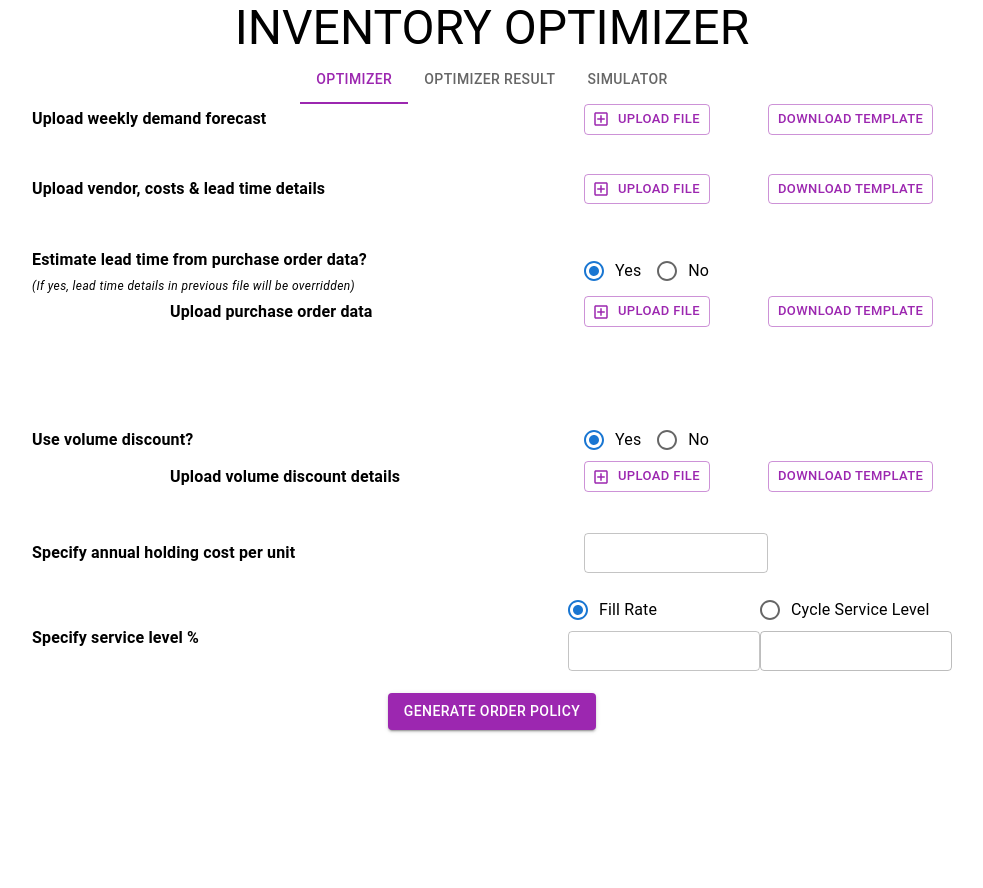
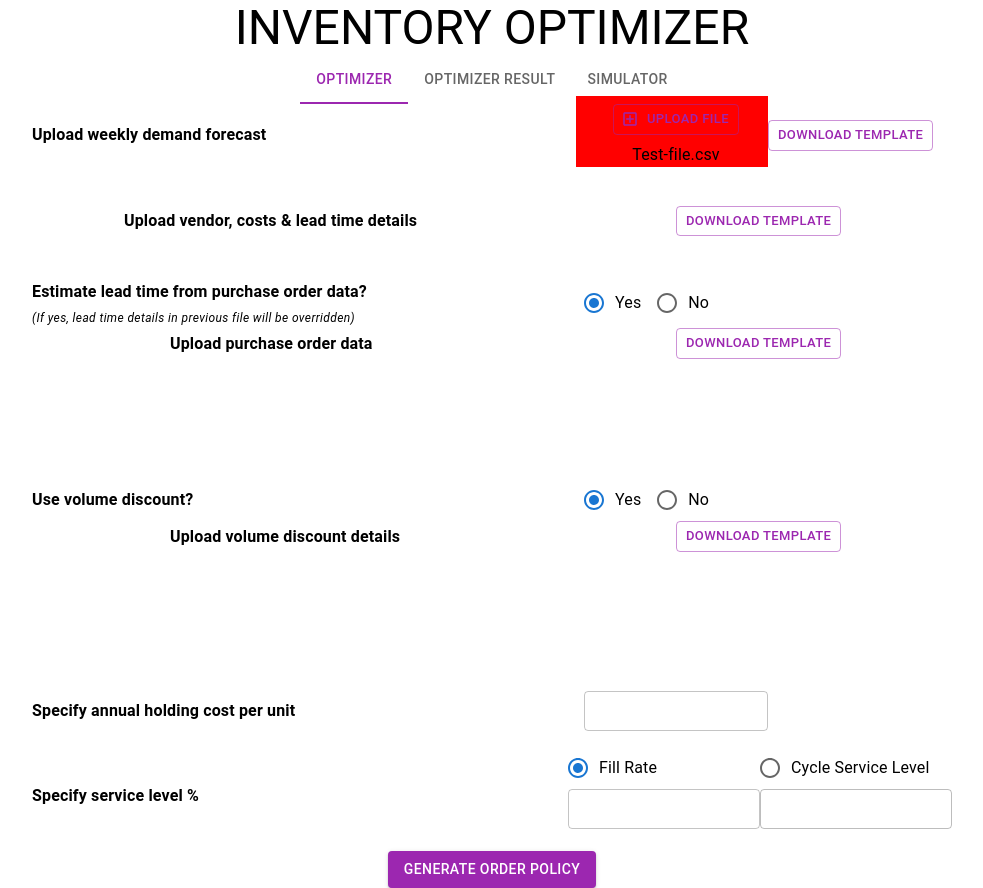
Before and after one commit to shashank-statusneo/robot-frontend, a React (Create React App) app: page / in a window 1280 px wide. Shown: the whole page, without its empty margins (148-1131 px from the left). Before the commit the page ends 800 px from the top, so only its background shows below. Built offline with nearby package versions, Linux system fonts and the light colour scheme.

Commit message:
added upload funtionality

```diff
--- a/src/pages/InventoryOptimizer/Optimizer.tsx
+++ b/src/pages/InventoryOptimizer/Optimizer.tsx
@@ -1,4 +1,4 @@
-import React, { useState } from 'react'
+import React, { useState, useRef, useEffect, MutableRefObject } from 'react'
 import {
     Typography,
     Button,
@@ -8,10 +8,18 @@ import {
     FormControlLabel,
     TextField,
     FormControl,
+    Link,
 } from '@mui/material'
 import AddBoxOutlinedIcon from '@mui/icons-material/AddBoxOutlined'
+import downloadableTemplates from './Templates.'
 
 const OptimizerContainer = () => {
+
+    type ButtonProps = {
+        handleClick: (event: React.MouseEvent<HTMLButtonElement, MouseEvent>) => void;
+    };
+
+
     const [leadTimeEnabled, setLeadTimeEnabled] = useState(true)
     const [volumneDiscountEnabled, setVolumeDiscountEnabled] = useState(true)
     const [serviceLevel, setServiceLevel] = useState('fillRate')
@@ -65,7 +73,9 @@ const OptimizerContainer = () => {
     }
 
     // General function to export Form Upload Btn
-    const FormUploadButton = (params: { id: string ; disabled: boolean | undefined }) => {
+    //
+    // const FormUploadButton = (params: { id: string ; disabled: boolean | undefined; handleClick: ButtonProps} ) => {
+    const FormUploadButton = ( params: { id: string ; disabled: boolean | undefined}, {handleClick}: ButtonProps) => {
         return (
             <Button
                 variant="outlined"
@@ -73,7 +83,7 @@ const OptimizerContainer = () => {
                 size="small"
                 startIcon={<AddBoxOutlinedIcon />}
                 id={params.id}
-                // onClick={params.onClick}
+                // onClick={params.handleClick}
                 disabled={params.disabled}
             >
                 Upload File
@@ -83,14 +93,18 @@ const OptimizerContainer = () => {
     }
 
     // General function to export Form template download Btn
-    const FormDownloadTemplateButton = (params: { id: string | undefined }) => {
+    const FormDownloadTemplateButton = (params: { id: string | undefined; filePath: string; fileName: string }) => {
         return (
+
                 <Button
                     variant="outlined"
                     color="secondary"
                     size="small"
                     id={params.id}
-                // onClick={params.onClick}
+                    href={params.filePath}
+                    // download={params.fileName}
+                    target="_blank"
+                    // rel="noopener noreferrer"
                 >
                     Download Template
                 </Button>
@@ -160,11 +174,12 @@ const OptimizerContainer = () => {
         )
     }
 
-    // // Weekly Forcast btn handlers
-    // const handleWeeklyForcastUploadBtn = (event:  React.ChangeEvent<HTMLInputElement>) => {
-    //     console.log(event)
-    // }
-    // const handleWeeklyForcastDownloadBtn = (event:  React.ChangeEvent<HTMLInputElement>) => {
+
+
+    // const handleWeeklyForcastDownloadBtn = (event:  React.MouseEvent<HTMLAnchorElement, MouseEvent> | React.MouseEvent<HTMLSpanElement, MouseEvent>, fileName: string, filePath: string  ) => {
+    //     event.preventDefault()
+    //     console.log(fileName)
+    //     console.log(filePath)
     //     console.log(event)
     // }
 
@@ -172,27 +187,53 @@ const OptimizerContainer = () => {
     // const handleVendorCostTimeUploadBtn = (event:  React.ChangeEvent<HTMLInputElement>) => {
     //     console.log(event)
     // }
-    // const handleVendorCostTimeDownloadBtn = (event:  React.ChangeEvent<HTMLInputElement>) => {
-    //     console.log(event)
-    // }
+    const handleVendorCostTimeDownloadBtn = (event:  React.MouseEvent<HTMLButtonElement>) => {
+        console.log(event)
+    }
 
     // // Purchase order btn handlers
     // const handlePurchaseOrderUploadBtn = (event:  React.ChangeEvent<HTMLInputElement>) => {
     //     console.log(event)
     // }
-    // const handlePurchaseOrderDownloadBtn = (event:  React.ChangeEvent<HTMLInputElement>) => {
-    //     console.log(event)
-    // }
+    const handlePurchaseOrderDownloadBtn = (event: React.MouseEvent<HTMLButtonElement, MouseEvent>) => {
+
+        console.log(event)
+
+    }
 
     // // Volume Discount btn handlers
     // const handleVolumeDiscountUploadBtn = (event:  React.ChangeEvent<HTMLInputElement>) => {
     //     console.log(event)
     // }
-    // const handleVolumeDiscountDownloadBtn = (event:  React.ChangeEvent<HTMLInputElement>) => {
-    //     console.log(event)
-    // }
+
+    const handleVolumeDiscountDownloadBtn = (event:  React.MouseEvent<HTMLButtonElement>) => {
+        console.log(event)
+    }
+
 
     const WeeklyForcastContainer = () => {
+
+        const weeklyForcastFile = useRef() as MutableRefObject<HTMLInputElement>;
+        const [uploadFile, setUploadFile] = useState<File>()
+        const [fileName, setFileName] = useState<string>('Test-file.csv')
+        const [fileNameVisible, setFileNamefileNameVisible] = useState<boolean>(false)
+
+        const handleUploadClick  = () => {
+            weeklyForcastFile.current.click()
+        }
+
+        const handleFileChange = (event:  React.ChangeEvent<HTMLInputElement>) => {
+            const fileObj = event.target.files && event.target.files[0];
+            if (!fileObj) {
+            return;
+            }
+
+            console.log(fileObj)
+            setUploadFile(fileObj)
+            setFileName(fileObj.name)
+            setFileNamefileNameVisible(true)
+        }
+
         return (
             <Grid
                 container
@@ -203,17 +244,29 @@ const OptimizerContainer = () => {
                 <Grid item xs={6}>
                     <FormLabel label="Upload weekly demand forecast" />
                 </Grid>
-                <Grid item xs={2}>
-                    <FormUploadButton
+                <Grid spacing={1} justifyContent='center' container direction='row' item xs={2} bgcolor='red'>
+                    <Grid item>
+                    <Button
+                        variant="outlined"
+                        color="secondary"
+                        size="small"
+                        startIcon={<AddBoxOutlinedIcon />}
                         id="weekly-forcast-uploader"
-                        disabled={false}
-                        // onClick={handleWeeklyForcastUploadBtn}
-                    />
+                        onClick={handleUploadClick}
+                    >
+                        Upload File
+                        <input hidden ref={weeklyForcastFile} accept=".csv" type="file" onChange={handleFileChange}></input>
+                    </Button>
+                    </Grid>
+                    <Grid item>
+                    <Typography>{fileName}</Typography>
+                    </Grid>
                 </Grid>
                 <Grid item xs={2}>
                     <FormDownloadTemplateButton
                         id="weekly-forcast-template-downloader"
-                        // onClick={handleWeeklyForcastDownloadBtn}
+                        filePath={downloadableTemplates.DemandForcast}
+                        fileName="Demand Forecast.csv"
                     />
                 </Grid>
             </Grid>
@@ -231,17 +284,18 @@ const OptimizerContainer = () => {
                 <Grid item xs={6}>
                     <FormLabel label="Upload vendor, costs & lead time details" />
                 </Grid>
-                <Grid item xs={2}>
+                {/* <Grid item xs={2}>
                     <FormUploadButton
                         id="vendor-cost-time-uploader"
                         disabled={false}
-                        // onClick={handleVendorCostTimeUploadBtn}
+                        onClick={handleVendorCostTimeUploadBtn}
                     />
-                </Grid>
+                </Grid> */}
                 <Grid item xs={2}>
                     <FormDownloadTemplateButton
                         id="vendor-cost-time-template-downloader"
-                        // onClick={handleVendorCostTimeDownloadBtn}
+                        filePath={downloadableTemplates.VendorData}
+                        fileName="Vendor Data.csv"
                     />
                 </Grid>
             </Grid>
@@ -299,17 +353,18 @@ const OptimizerContainer = () => {
                     justifyContent="center"
                     direction="row"
                 >
-                    <Grid item xs={6}>
+                    {/* <Grid item xs={6}>
                         <FormUploadButton
                             id="purchase-order-data-uploader"
                             // onClick={handlePurchaseOrderUploadBtn}
                             disabled={leadTimeEnabled ? false : true}
                         />
-                    </Grid>
+                    </Grid> */}
                     <Grid item xs={6}>
                         <FormDownloadTemplateButton
                             id="purchase-order-data-template-downloader"
-                            // onClick={handlePurchaseOrderDownloadBtn}
+                            filePath={downloadableTemplates.PurchaseOrder}
+                            fileName="Purchase Order Data.csv"
                         />
                     </Grid>
                 </Grid>
@@ -361,17 +416,18 @@ const OptimizerContainer = () => {
                     justifyContent="center"
                     direction="row"
                 >
-                    <Grid item xs={6}>
+                    {/* <Grid item xs={6}>
                         <FormUploadButton
                             id="volume-discount-data-uploader"
                             // onClick={handleVolumeDiscountUploadBtn}
                             disabled={volumneDiscountEnabled ? false : true}
                         />
-                    </Grid>
+                    </Grid> */}
                     <Grid item xs={6}>
                         <FormDownloadTemplateButton
                             id="volume-discount-template-downloader"
-                            // onCick={handleVolumeDiscountDownloadBtn}
+                            filePath={downloadableTemplates.VolumeDiscount}
+                            fileName="Volume Discount Data.csv"
                         />
                     </Grid>
                 </Grid>
@@ -391,7 +447,7 @@ const OptimizerContainer = () => {
                     <FormLabel label="Specify annual holding cost per unit" />
                 </Grid>
                 <Grid item xs={4}>
-                    <Grid item xs={6} direction="column">
+                    <Grid item xs={6}>
                         <FormTextField disabled={false} />
                     </Grid>
                 </Grid>
--- /dev/null
+++ b/src/pages/InventoryOptimizer/Templates..tsx
@@ -0,0 +1,9 @@
+const downloadableTemplates = {
+    VendorData: 'https://statusneo0-my.sharepoint.com/:x:/g/personal/shashank_agarwal_statusneo_com/Ef6SYuPd_ilKr1gvopPGJ4YBtVaFiSDW9yGNYKFxohLtjw?e=C62kHC',
+    DemandForcast: 'https://statusneo0-my.sharepoint.com/:x:/g/personal/shashank_agarwal_statusneo_com/ETAFQb_5cXlOjCfEH846QNYBngCrb9Xz4IuzggoGdZbtDw?e=s2fdcG',
+    PurchaseOrder: '',
+    VolumeDiscount: ''
+
+}
+
+export default downloadableTemplates
```
Also changed, not shown: .eslintrc.json. Lines whose indentation alone changed are shown as unchanged.
